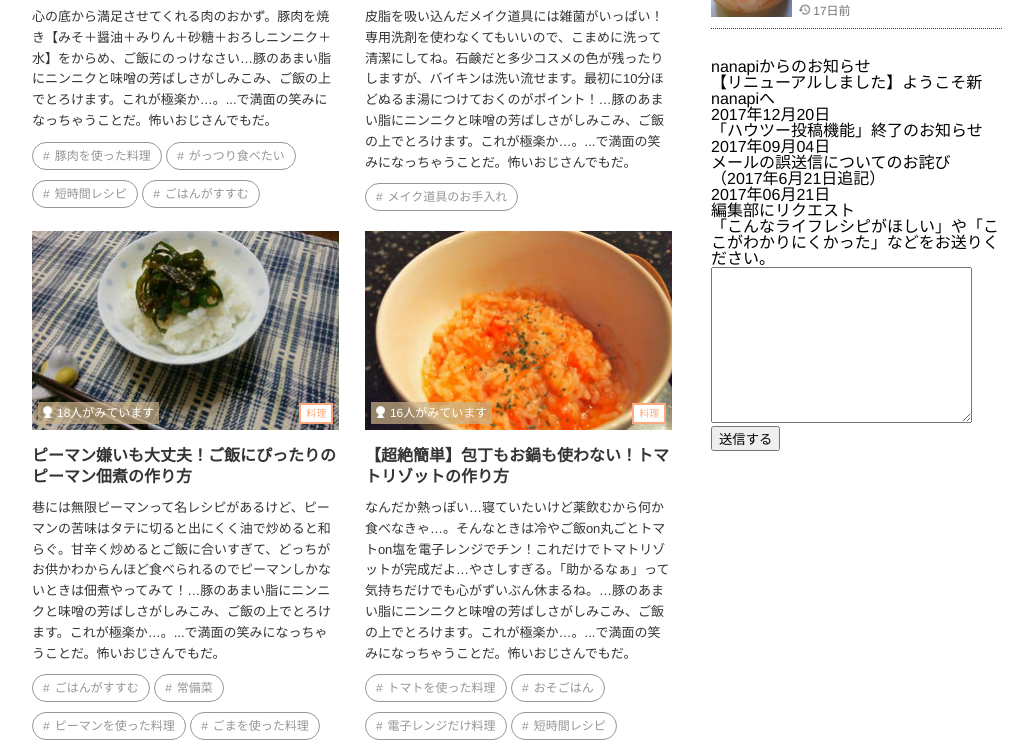
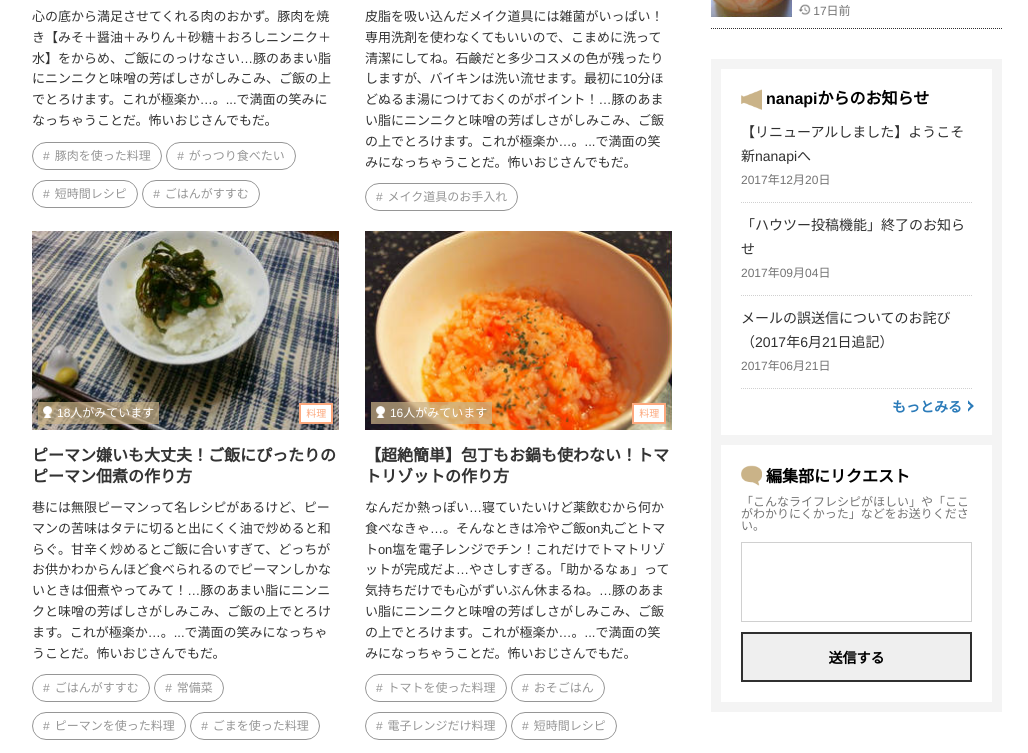
Before and after one commit to tanimotohikari/nanapi, a website: page index.html in a window 1280 px wide. Shown: the part 1221-1974 px from the top of the page, without its empty margins (123-1151 px from the left). Drawn offline with Linux system fonts and the light colour scheme.

Commit message:
update:master news request

```diff
--- a/index.html
+++ b/index.html
@@ -266,30 +266,37 @@
           </div>
         </li>
       </ul>
-      <div class='contents-foundation'>
-        <div class='news'>
-          <p>nanapiからのお知らせ</p>
-          <ul>
+      <div class='contents contents-foundation'>
+        <div class='layout-bottom-small news contents-foundation-inner'>
+          <p class='news-title'>nanapiからのお知らせ</p>
+          <ul class='layout-bottom-small news-list'>
             <li>
-              <p>【リニューアルしました】ようこそ新nanapiへ</p>
-              <p>2017年12月20日</p>
+              <a class='news-list-anchor' href="#">
+                <p>【リニューアルしました】ようこそ新nanapiへ</p>
+                <p class='news-list-posted'>2017年12月20日</p>
+              </a>
             </li>
             <li>
-              <p>「ハウツー投稿機能」終了のお知らせ</p>
-              <p>2017年09月04日</p>
+              <a class='news-list-anchor' href="#">
+                <p>「ハウツー投稿機能」終了のお知らせ</p>
+                <p class='news-list-posted'>2017年09月04日</p>
+              </a>
             </li>
             <li>
-              <p>メールの誤送信についてのお詫び（2017年6月21日追記）</p>
-              <p>2017年06月21日</p>
+              <a class='news-list-anchor' href="#">
+                <p>メールの誤送信についてのお詫び（2017年6月21日追記）</p>
+                <p class='news-list-posted'>2017年06月21日</p>
+              </a>
             </li>
           </ul>
+          <p class='layout-align-right'><a class='anchor anchor-arrow' href="#">もっとみる</a></p>
         </div>
-        <div class='request'>
-          <p>編集部にリクエスト</p>
-          <p>「こんなライフレシピがほしい」や「ここがわかりにくかった」などをお送りください。</p>
-          <form action="">
-            <textarea name="" id="" cols="30" rows="10"></textarea>
-            <button type="button" name="button">送信する</button>
+        <div class='request contents-foundation-inner'>
+          <p class='layout-bottom-small request-title'>編集部にリクエスト</p>
+          <p class='layout-bottom-small request-text'>「こんなライフレシピがほしい」や「ここがわかりにくかった」などをお送りください。</p>
+          <form action="#">
+            <textarea class='layout-bottom-small request-input' name="request"></textarea>
+            <button class='request-btn' type="button" name="button">送信する</button>
           </form>
         </div>
       </div>
--- /dev/null
+++ b/src/scss/module/_contents.scss
@@ -0,0 +1,12 @@
+.contents {
+  padding: 10px;
+
+  &.contents-foundation {
+    background-color: #f4f4f4;
+
+    .contents-foundation-inner {
+      background-color: #fff;
+      padding: 20px;
+    }
+  }
+}
--- /dev/null
+++ b/src/scss/module/_news.scss
@@ -0,0 +1,39 @@
+.news {
+
+  .news-title {
+    font-weight: bold;
+
+    &:before {
+      content: '';
+      display: inline-block;
+      width: 25px;
+      height: 21px;
+      background: url('../../dst/img/icon-info.png') no-repeat;
+      background-size: 21px;
+      vertical-align: middle;
+    }
+  }
+
+  .news-list {
+
+    & > li {
+      border-bottom: 1px dotted #d0d0d0;
+      line-height: 1.5em;
+      padding: 10px 0;
+    }
+
+    .news-list-anchor {
+      color: #303030;
+      font-size: 14px;
+
+      &:hover {
+        color: #2b7bb9;
+      }
+    }
+
+    .news-list-posted {
+      color: #747474;
+      font-size: 12px;
+    }
+  }
+}
--- /dev/null
+++ b/src/scss/module/_request.scss
@@ -0,0 +1,42 @@
+.request {
+
+  .request-title {
+    font-weight: bold;
+
+    &:before {
+      content: '';
+      display: inline-block;
+      width: 25px;
+      height: 21px;
+      background: url('../../dst/img/icon-request.png') no-repeat;
+      background-size: 21px;
+      vertical-align: -4px;
+    }
+  }
+
+  .request-text {
+    color: #747474;
+    font-size: 12px;
+  }
+
+  .request-input {
+    width: 100%;
+    height: 80px;
+    display: block;
+    border: 1px solid #d0d0d0;
+    box-sizing: border-box;
+    //既存cssを打ち消すためのstyle
+    padding: 0;
+    resize: none;
+  }
+
+  .request-btn {
+    width: 100%;
+    height: 50px;
+    border: 2px solid #303030;
+    font-size: 14px;
+    font-weight: bold;
+    //既存cssを打ち消すためのstyle
+    padding: 0;
+  }
+}
--- a/src/scss/style.scss
+++ b/src/scss/style.scss
@@ -14,11 +14,10 @@
 @import 'module/footer';
 @import 'module/anchor';
 @import 'module/article';
-@import 'module/article';
+@import 'module/contents';
 @import 'module/tag';
 @import 'module/text';
 @import 'module/search';
 @import 'module/media';
-
-// state
-// @import 'state/state';
+@import 'module/news';
+@import 'module/request';
```
Also changed, not shown: dst/css/style.css, dst/img/icon-info.png (added), dst/img/icon-request.png (added), src/img/icon-info.png (added), src/img/icon-info.svg (deleted), src/img/icon-request.png (added), src/img/icon-request.svg (deleted).
